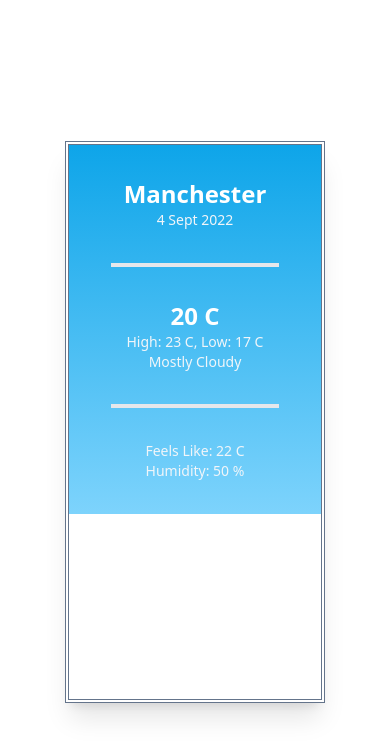
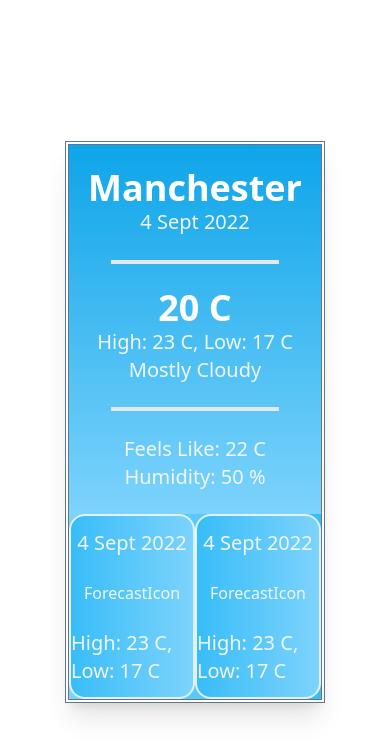
Before and after one commit to imevanc/weather-widget, a Next.js app: page / in a window 390 px wide. Shown: the top 756 px of the page. Built offline with nearby package versions, Linux system fonts and the light colour scheme.

Commit message:
created a responsive footer for the forecast

```diff
--- /dev/null
+++ b/components/Forecast/Components/ForecastFooter.jsx
@@ -0,0 +1,8 @@
+import Normal from "../../Typography/Components/Normal";
+
+const ForecastFooter = () => {
+  const highLowTemp = "High: 23 C, Low: 17 C";
+  return <Normal title={highLowTemp} />;
+};
+
+export default ForecastFooter;
--- /dev/null
+++ b/components/Forecast/Components/ForecastHeader.jsx
@@ -0,0 +1,8 @@
+import Normal from "../../Typography/Components/Normal";
+
+const ForecastHeader = () => {
+  const date = "4 Sept 2022";
+  return <Normal title={date} />;
+};
+
+export default ForecastHeader;
--- /dev/null
+++ b/components/Forecast/Components/ForecastIcon.jsx
@@ -0,0 +1,5 @@
+const ForecastIcon = () => {
+  return <div className="self-center text-slate-100">ForecastIcon</div>;
+};
+
+export default ForecastIcon;
--- /dev/null
+++ b/components/Forecast/Components/ForecastWidget.jsx
@@ -0,0 +1,17 @@
+import ForecastHeader from "./ForecastHeader";
+import ForecastIcon from "./ForecastIcon";
+import ForecastFooter from "./ForecastFooter";
+
+const ForecastWidget = ({ styles }) => {
+  return (
+    <div
+      className={`w-4/12 bg-gradient-to-r from-sky-400 to-sky-300 border-solid border-2 border-sky-100 rounded-2xl ${styles} flex-col justify-around`}
+    >
+      <ForecastHeader />
+      <ForecastIcon />
+      <ForecastFooter />
+    </div>
+  );
+};
+
+export default ForecastWidget;
--- a/components/Forecast/Forecast.jsx
+++ b/components/Forecast/Forecast.jsx
@@ -1,5 +1,15 @@
+import ForecastWidget from "./Components/ForecastWidget";
+
 const Forecast = () => {
-  return <div></div>;
+  const offForTabletsAndPhones = "hidden sm:hidden md:hidden lg:flex xl:flex";
+  const alwaysOn = "w-6/12 sm:w-6/12 md:w-6/12 lg:w-4/12 xl:w-4/12 flex";
+  return (
+    <div className="bg-gradient-to-l from-sky-400 to-sky-300 h-2/6 w-full flex">
+      <ForecastWidget styles={alwaysOn} />
+      <ForecastWidget styles={alwaysOn} />
+      <ForecastWidget styles={offForTabletsAndPhones} />
+    </div>
+  );
 };
 
 export default Forecast;
--- a/components/Typography/Components/Bold.jsx
+++ b/components/Typography/Components/Bold.jsx
@@ -1,6 +1,6 @@
 const Bold = ({ title }) => {
   return (
-    <div className="self-center text-white font-semibold text-2xl sm:text-2xl md:text-4xl lg:text-5xl xl:text-7xl">
+    <div className="self-center text-white font-semibold text-4xl sm:text-4xl md:text-4xl lg:text-5xl xl:text-7xl">
       {title}
     </div>
   );
--- a/components/Typography/Components/Normal.jsx
+++ b/components/Typography/Components/Normal.jsx
@@ -1,6 +1,6 @@
 const Normal = ({ title }) => {
   return (
-    <div className="self-center text-slate-100 font-medium text-sm sm: text-sm md:text-base lg:text-lg">
+    <div className="self-center text-slate-100 text-xl sm:text-base md:text-lg lg:text-xl xl:text-xl">
       {title}
     </div>
   );
```
